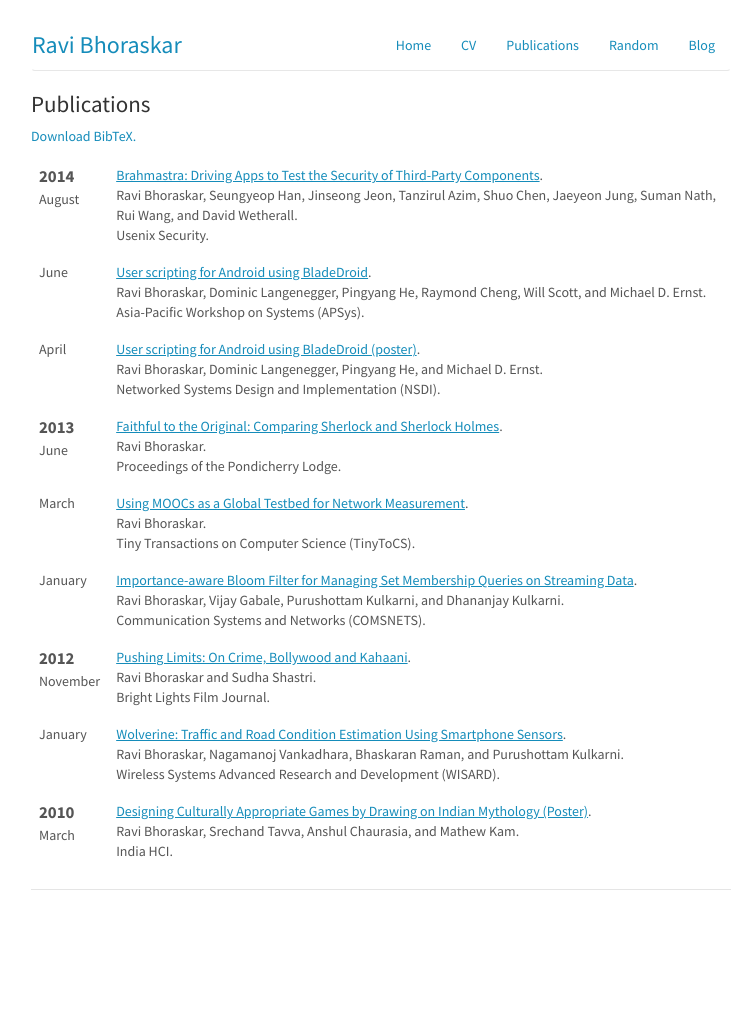
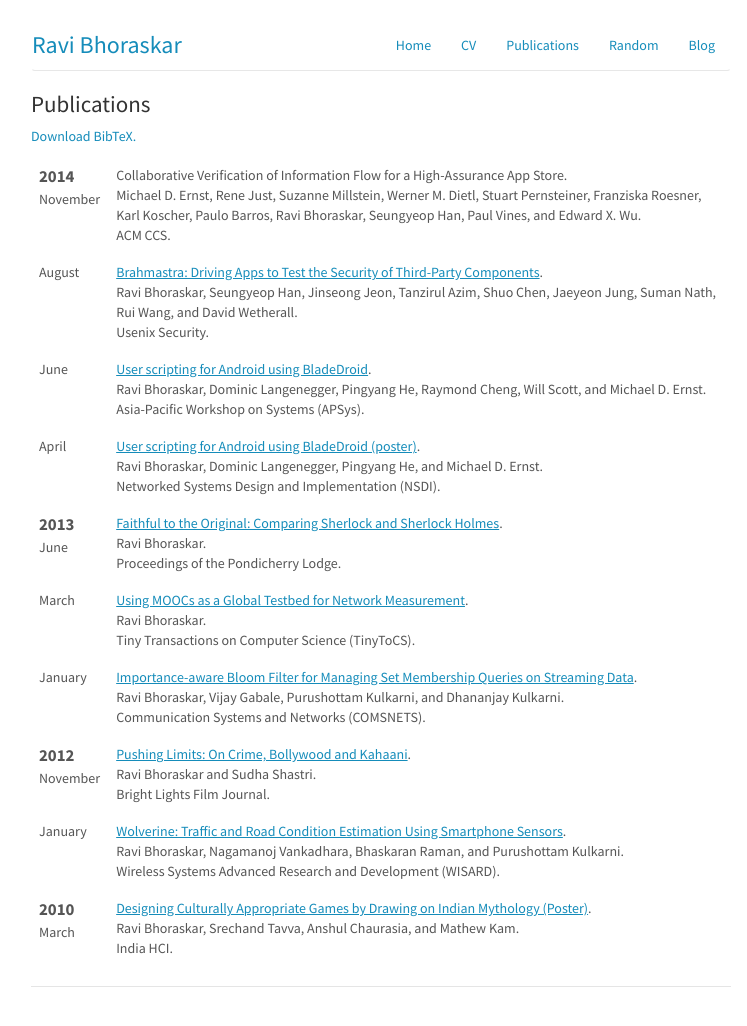
Before and after one commit to ravibhoraskar/ravibhoraskar.github.io, a Jekyll site: the page built from publications.html, in a window 1280 px wide. Shown: the whole page, without its empty margins (259-1006 px from the left). Built offline with Jekyll 4.4.1, drawn with Linux system fonts in a browser that asks for light colours; Markdown is read by kramdown in place of the engine named in the settings; before the commit the page ends 929 px from its top, so only the background shows below that.

```diff
--- a/_includes/pubs.html
+++ b/_includes/pubs.html
@@ -5,6 +5,26 @@
 			<span class="date">
 
 				<big><strong>2014</strong></big><br />
+
+				November
+			</span>
+		</td>
+		<td class="publication">
+			<span class="pubtitle">
+				Collaborative Verification of Information Flow for a High-Assurance App Store.
+			</span><br />
+			<span class="authors">
+				Michael D. Ernst, Rene Just, Suzanne Millstein, Werner M. Dietl, Stuart Pernsteiner, Franziska Roesner, Karl Koscher, Paulo Barros, Ravi Bhoraskar, Seungyeop Han, Paul Vines, and Edward X. Wu.
+			</span><br />
+			<span class="venuetype"></span><span class="venue">ACM CCS</span>.
+			<br />
+			<span class="links">
+			</span>
+		</td>
+	</tr>
+	<tr>
+		<td>
+			<span class="date">
 
 				August
 			</span>
```
Also changed, not shown: bib/pubs.bib (+13 -0 lines).
